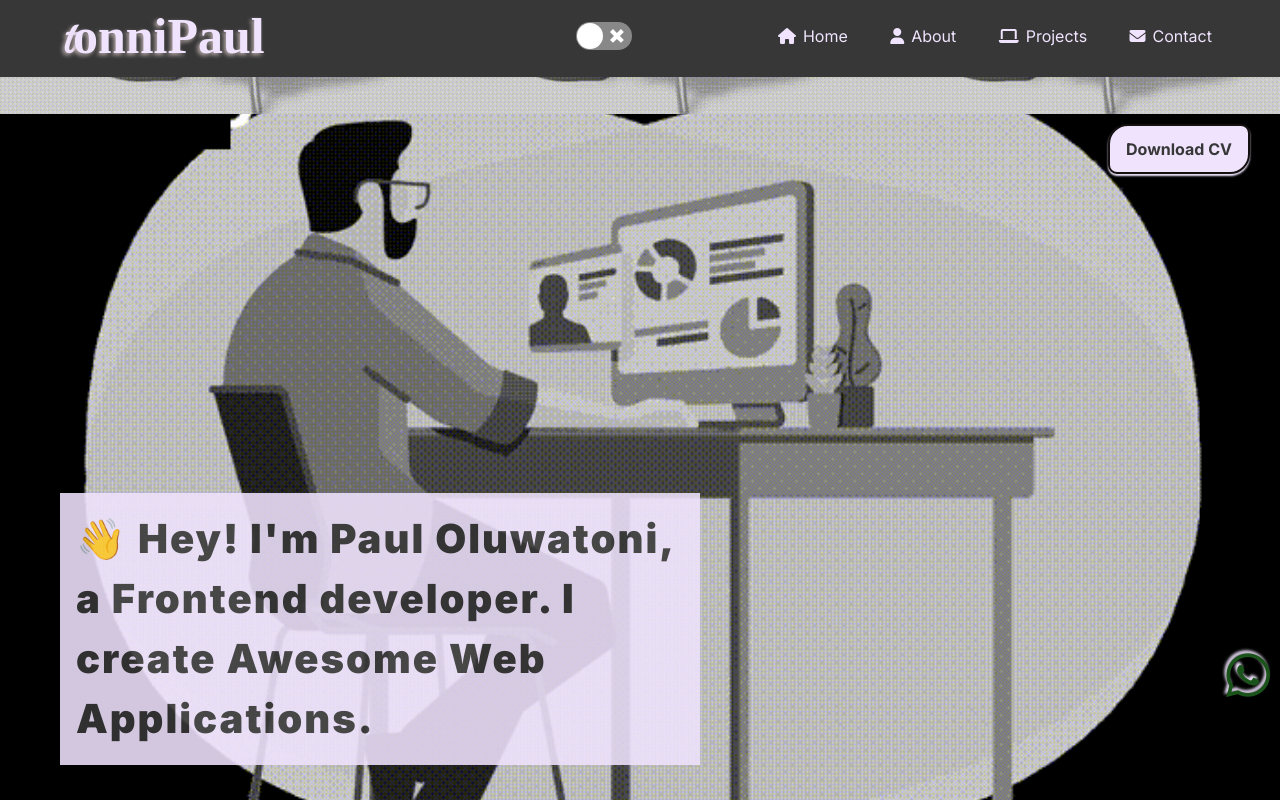
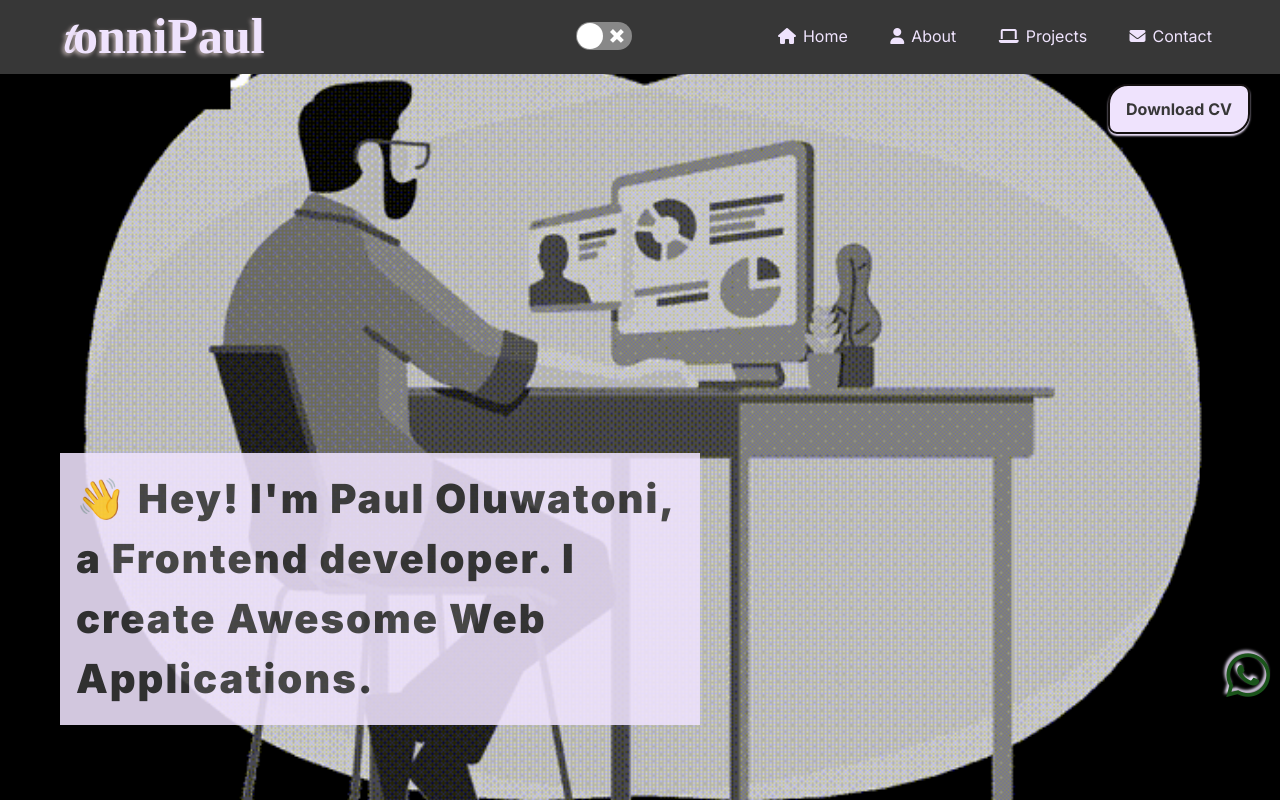
Before and after one commit to TonniPaul/contact, a React (Create React App) app: page / in a window 1280 px wide. Shown: the top 800 px of the page. Built offline with nearby package versions, Linux system fonts and the light colour scheme; a web font is replaced by a local one.

Commit message:
Removed excess space in the hero Section

```diff
--- a/src/index.css
+++ b/src/index.css
@@ -95,13 +95,14 @@ body{
   padding: 0;
   align-items: flex-end;
   position: relative;
+  top: -40px;
 }
 #light .hero-body{
   background-image: url(../public/images/nnnnn.gif);
 }
 .hero-body > main{
   height: inherit;
-  margin: auto;
+  margin: 0 auto;
 }
 .hero--text{
   width: 50%;
```
